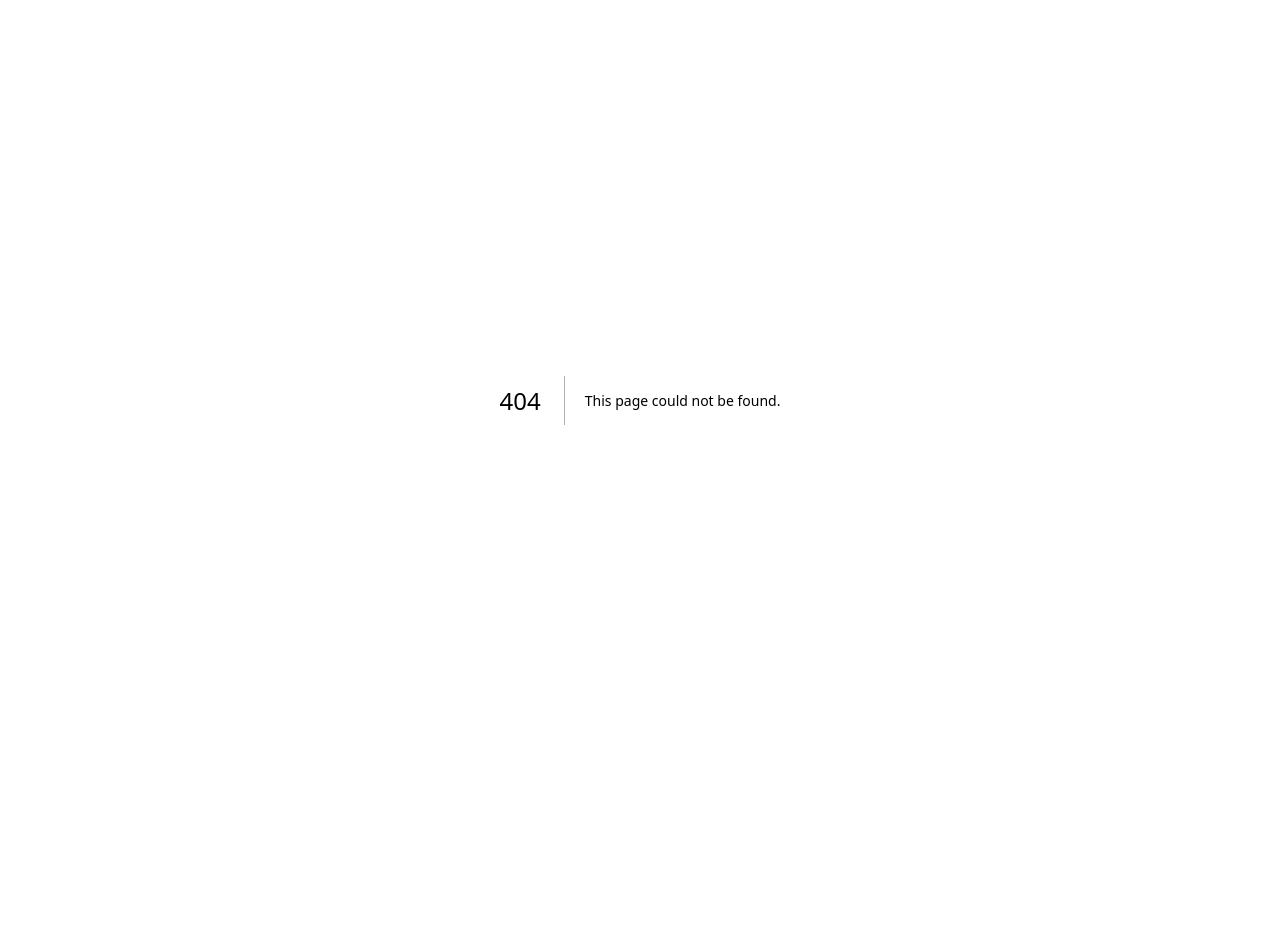
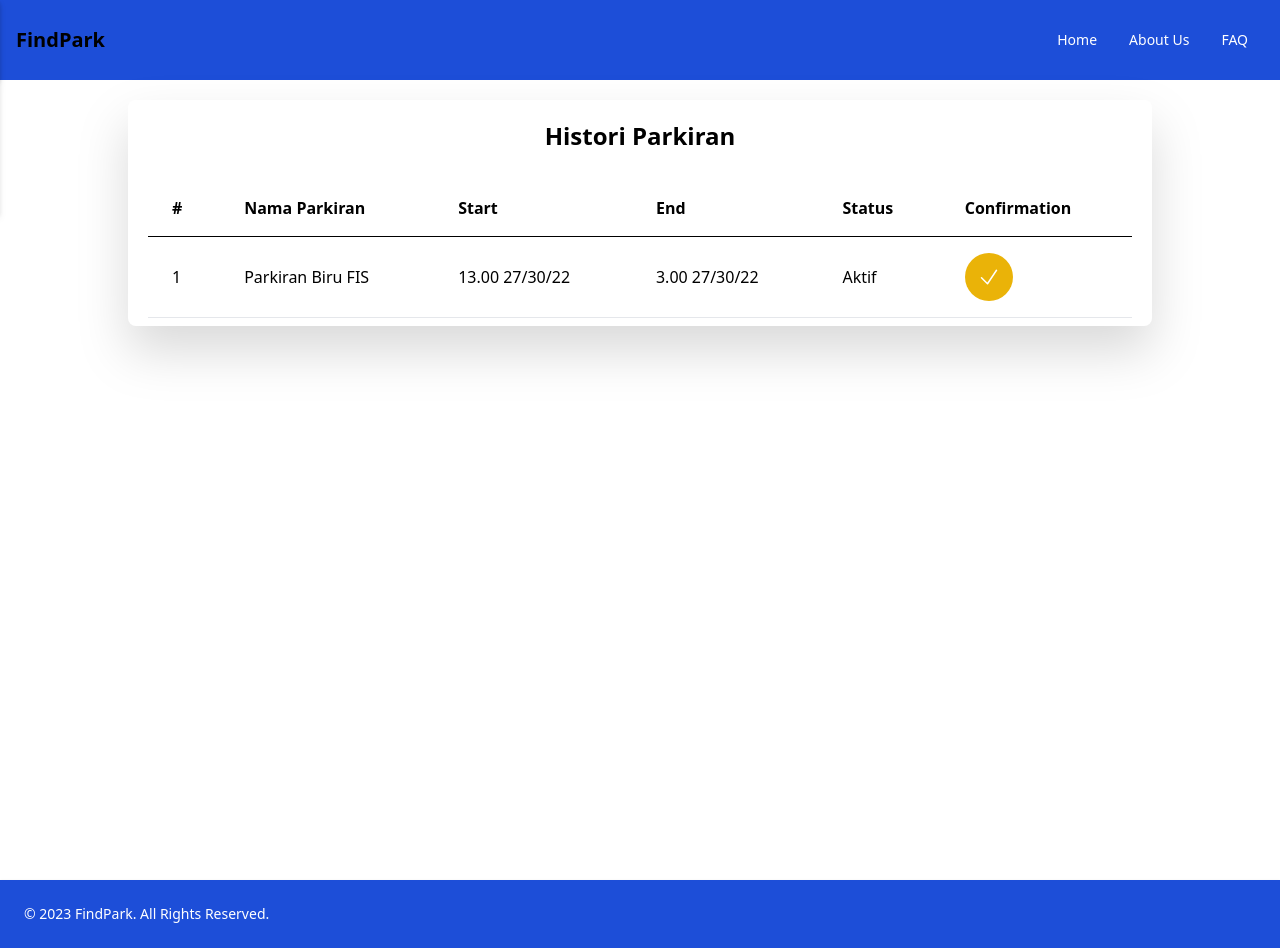
Before and after one commit to ahmadadi1415/nextfindpark, a Next.js app: page /history in a window 1280 px wide. Before the commit this address had no page. Before the commit the page ends 800 px from the top, so only its background shows below. Built offline with nearby package versions, Linux system fonts and the light colour scheme; no server answers.

Commit message:
Update icon & Coloring
Done

```diff
--- a/src/components/recomcard.tsx
+++ b/src/components/recomcard.tsx
@@ -47,18 +47,44 @@ export function Recomcard(props: Props) {
             <h5 className="py-5 text-xl font-bold leading-tight text-black">{parkingLot.name}</h5>
             <p className="text-justify text-base text-black">{parkingLot.description}</p>
           </div>
-          <div className="flex blocked mb-5 max-w-lg px-2 h-20 rounded-r-full items-center bg-blue-700 text-white">
-            <div className="flex justify-center  px-2 ">
-              <p className="">{convertDistance()} </p>
+          <div className="flex mb-5 max-w-lg px-2 h-20 rounded-r-full items-center bg-blue-700 text-white">
+            <div>
+              <div className="flex justify-center">
+                <svg xmlns="http://www.w3.org/2000/svg" fill="none" viewBox="0 0 24 24" stroke-width="1.5" stroke="currentColor" className="w-6 h-6">
+                  <path stroke-linecap="round" stroke-linejoin="round" d="M15 10.5a3 3 0 11-6 0 3 3 0 016 0z" />
+                  <path stroke-linecap="round" stroke-linejoin="round" d="M19.5 10.5c0 7.142-7.5 11.25-7.5 11.25S4.5 17.642 4.5 10.5a7.5 7.5 0 1115 0z" />
+                </svg>
+              </div>
+              <div className="flex px-2 w-24 justify-center">
+                <p className="">{convertDistance()} </p>
+              </div>
             </div>
-            <div className="flex justify-center  px-2">
-              <p className="">{parkingLot.status ? 'PENUH' : 'BELUM PENUH'}</p>
+            <div>
+              <div className="flex justify-center">
+                <svg xmlns="http://www.w3.org/2000/svg" fill="none" viewBox="0 0 24 24" stroke-width="1.5" stroke="currentColor" className="w-6 h-6">
+                  <path
+                    stroke-linecap="round"
+                    stroke-linejoin="round"
+                    d="M8.25 18.75a1.5 1.5 0 01-3 0m3 0a1.5 1.5 0 00-3 0m3 0h6m-9 0H3.375a1.125 1.125 0 01-1.125-1.125V14.25m17.25 4.5a1.5 1.5 0 01-3 0m3 0a1.5 1.5 0 00-3 0m3 0h1.125c.621 0 1.129-.504 1.09-1.124a17.902 17.902 0 00-3.213-9.193 2.056 2.056 0 00-1.58-.86H14.25M16.5 18.75h-2.25m0-11.177v-.958c0-.568-.422-1.048-.987-1.106a48.554 48.554 0 00-10.026 0 1.106 1.106 0 00-.987 1.106v7.635m12-6.677v6.677m0 4.5v-4.5m0 0h-12"
+                  />
+                </svg>
+              </div>
+              <div className="flex px-2 w-40 justify-center">
+                <p className="">{parkingLot.status ? 'PENUH' : 'BELUM PENUH'}</p>
+              </div>
             </div>
-            <div className="flex text-2xl  px-2">
-              <Image className="" src="/star.png" alt="" width={35} height={35} />
+            <div className="flex items-center text-2xl pr-5">
+              <svg xmlns="http://www.w3.org/2000/svg" viewBox="0 0 24 24" fill="currentColor" className="w-6 h-6">
+                <path
+                  fill-rule="evenodd"
+                  d="M10.788 3.21c.448-1.077 1.976-1.077 2.424 0l2.082 5.007 5.404.433c1.164.093 1.636 1.545.749 2.305l-4.117 3.527 1.257 5.273c.271 1.136-.964 2.033-1.96 1.425L12 18.354 7.373 21.18c-.996.608-2.231-.29-1.96-1.425l1.257-5.273-4.117-3.527c-.887-.76-.415-2.212.749-2.305l5.404-.433 2.082-5.006z"
+                  clip-rule="evenodd"
+                />
+              </svg>
+
               <p>{parkingLot.rate}</p>
             </div>
-            <div className="flex items-center px-2">
+            <div className="flex items-center justify-center px-2">
               <button className=" px-3 w-12 h-12 bg-yellow-500 hover:bg-yellow-600 rounded-full">
                 <Link href={`/parking-lot/${parkingLot.id}/details`}>
                   <img src="/panahnext.png" alt="" />
@@ -92,13 +118,31 @@ export function Findcard(props: Props) {
           <div className="flex flex-col justify-start p-6">
             <h5 className="mb-2 text-3xl font-bold text-black">{parkingLot.name}</h5>
             <h6 className="mb-2 text-base font-sans text-black">{parkingLot.location}</h6>
-            <p className="mb-4 text-sm text-black">{parkingLot.description}</p>
-            <div className="flex h-10 justify-between text-black">
-              <button className="w-28 bg-yellow-500 hover:bg-yellow-600 rounded-full">{parkingLot.rate}</button>
-              <button className="w-28 bg-yellow-500 hover:bg-yellow-600 rounded-full">{convertDistance()}</button>
+            <p className="mb-4 text-sm text-white">{parkingLot.description}</p>
+            <div className="flex h-10 justify-between text-white">
+              <div className="flex bg-yellow-500  w-24 justify-center py-3 items-center rounded-full">
+                <svg xmlns="http://www.w3.org/2000/svg" viewBox="0 0 24 24" fill="currentColor" className="w-6 h-6">
+                  <path
+                    fill-rule="evenodd"
+                    d="M10.788 3.21c.448-1.077 1.976-1.077 2.424 0l2.082 5.007 5.404.433c1.164.093 1.636 1.545.749 2.305l-4.117 3.527 1.257 5.273c.271 1.136-.964 2.033-1.96 1.425L12 18.354 7.373 21.18c-.996.608-2.231-.29-1.96-1.425l1.257-5.273-4.117-3.527c-.887-.76-.415-2.212.749-2.305l5.404-.433 2.082-5.006z"
+                    clip-rule="evenodd"
+                  />
+                </svg>
+                <p>{parkingLot.rate}</p>
+              </div>
+              <div className="flex bg-yellow-500  w-24 py-3 justify-center items-center rounded-full">
+                <svg xmlns="http://www.w3.org/2000/svg" fill="none" viewBox="0 0 24 24" stroke-width="1.5" stroke="currentColor" className="w-6 h-6">
+                  <path
+                    stroke-linecap="round"
+                    stroke-linejoin="round"
+                    d="M8.25 18.75a1.5 1.5 0 01-3 0m3 0a1.5 1.5 0 00-3 0m3 0h6m-9 0H3.375a1.125 1.125 0 01-1.125-1.125V14.25m17.25 4.5a1.5 1.5 0 01-3 0m3 0a1.5 1.5 0 00-3 0m3 0h1.125c.621 0 1.129-.504 1.09-1.124a17.902 17.902 0 00-3.213-9.193 2.056 2.056 0 00-1.58-.86H14.25M16.5 18.75h-2.25m0-11.177v-.958c0-.568-.422-1.048-.987-1.106a48.554 48.554 0 00-10.026 0 1.106 1.106 0 00-.987 1.106v7.635m12-6.677v6.677m0 4.5v-4.5m0 0h-12"
+                  />
+                </svg>
+                <p className="pl-1">{convertDistance()}</p>
+              </div>
             </div>
           </div>
-          <div className="flex lg:items-center justify-center py-2 px-2 bg-yellow-500 rounded-r-lg">
+          <div className="flex lg:items-center justify-center py-2 px-2 bg-yellow-500 hover:bg-yellow-600 rounded-r-lg">
             <div className="flex items-center justify-center border-8 border-white border-lg text-white w-24 h-24 rounded-full">
               <p className="text-center text-sm">{parkingLot.status ? 'PENUH' : 'MASIH KOSONG'}</p>
             </div>
--- /dev/null
+++ b/src/pages/history.tsx
@@ -0,0 +1,79 @@
+import Head from 'next/head';
+import Image from 'next/image';
+import { Inter } from '@next/font/google';
+import { Footer } from '@/components/footer';
+import Link from 'next/link';
+import Navbar from '@/components/navbar';
+
+export default function Aboutus() {
+  return (
+    <>
+      <Navbar />
+      <Head>
+        <title>About Us</title>
+        <meta name="description" content="Generated by create next app" />
+        <meta name="viewport" content="width=device-width, initial-scale=1" />
+        <link rel="icon" href="/favicon.ico" />
+      </Head>
+      <main className="bg-white min-h-screen">
+        <div className="flex py-5 justify-center  text-black">
+          <div className=" w-4/5 px-5 bg-white drop-shadow-2xl rounded-lg">
+            <div className="flex justify-center py-5">
+              <h1 className="text-2xl font-bold">Histori Parkiran</h1>
+            </div>
+
+            <div className="flex flex-col">
+              <div className="overflow-x-auto sm:-mx-6 lg:-mx-8">
+                <div className="inline-block min-w-full py-2 sm:px-6 lg:px-8">
+                  <div className="overflow-hidden">
+                    <table className="min-w-full text-left">
+                      <thead className="border-b font-medium border-black">
+                        <tr>
+                          <th scope="col" className="px-6 py-4">
+                            #
+                          </th>
+                          <th scope="col" className="px-6 py-4">
+                            Nama Parkiran
+                          </th>
+                          <th scope="col" className="px-6 py-4">
+                            Start
+                          </th>
+                          <th scope="col" className="px-6 py-4">
+                            End
+                          </th>
+                          <th scope="col" className="px-6 py-4">
+                            Status
+                          </th>
+                          <th scope="col" className=" px-6 py-4">
+                            Confirmation
+                          </th>
+                        </tr>
+                      </thead>
+                      <tbody>
+                        <tr className="border-b dark:border-neutral-500">
+                          <td className="whitespace-nowrap px-6 py-4 font-medium">1</td>
+                          <td className="whitespace-nowrap px-6 py-4">Parkiran Biru FIS</td>
+                          <td className="whitespace-nowrap px-6 py-4">13.00 27/30/22</td>
+                          <td className="whitespace-nowrap px-6 py-4">3.00 27/30/22</td>
+                          <td className="whitespace-nowrap px-6 py-4">Aktif</td>
+                          <td className="whitespace-nowrap px-6 py-4">
+                            <button className="bg-yellow-500 px-3 py-3 rounded-full text-white">
+                              <svg xmlns="http://www.w3.org/2000/svg" fill="none" viewBox="0 0 24 24" stroke-width="1.5" stroke="currentColor" className="w-6 h-6">
+                                <path stroke-linecap="round" stroke-linejoin="round" d="M4.5 12.75l6 6 9-13.5" />
+                              </svg>
+                            </button>
+                          </td>
+                        </tr>
+                      </tbody>
+                    </table>
+                  </div>
+                </div>
+              </div>
+            </div>
+          </div>
+        </div>
+      </main>
+      <Footer />
+    </>
+  );
+}
--- a/src/pages/home.tsx
+++ b/src/pages/home.tsx
@@ -167,7 +167,7 @@ export default function Home({ bestParkingLot }: Props) {
                       }}
                     />
                     <button
-                      className="bg-yellow-500 py-1 px-1 rounded-r-lg"
+                      className="bg-yellow-500 hover:bg-yellow-600 py-2 px-2 rounded-r-lg text-white"
                       disabled={!coords}
                       onClick={() => {
                         if (coords) {
@@ -175,29 +175,34 @@ export default function Home({ bestParkingLot }: Props) {
                         }
                       }}
                     >
-                      <img src="/search.png" alt="" />
+                      <svg xmlns="http://www.w3.org/2000/svg" fill="none" viewBox="0 0 24 24" stroke-width="1.5" stroke="currentColor" className="w-10 h-10">
+                        <path stroke-linecap="round" stroke-linejoin="round" d="M21 21l-5.197-5.197m0 0A7.5 7.5 0 105.196 5.196a7.5 7.5 0 0010.607 10.607z" />
+                      </svg>
                     </button>
                   </div>
                 </div>
                 <div className="lg:flex mx-auto px-5 text-white">
                   <div className="flex">
                     <div className="w-20">
-                      <img src="/lokasi.png" alt="" />
+                      <svg xmlns="http://www.w3.org/2000/svg" fill="none" viewBox="0 0 24 24" stroke-width="1.5" stroke="currentColor" className="w-14 h-14">
+                        <path stroke-linecap="round" stroke-linejoin="round" d="M15 10.5a3 3 0 11-6 0 3 3 0 016 0z" />
+                        <path stroke-linecap="round" stroke-linejoin="round" d="M19.5 10.5c0 7.142-7.5 11.25-7.5 11.25S4.5 17.642 4.5 10.5a7.5 7.5 0 1115 0z" />
+                      </svg>
                     </div>
                     <div className="pl-1">
                       <p>{location}</p>
                     </div>
                   </div>
-                  <div className="flex justify-between text-white lg:pl-20">
+                  <div className="flex justify-between text-white py-5 lg:pl-20">
                     <div className="text-xl">
-                      <button className=" bg-yellow-500 lg:w-48 lg:h-12 rounded-full">TERDEKAT</button>
+                      <button className="flex items-center justify-center bg-yellow-500 lg:w-48  w-36 py-3 rounded-full">TERDEKAT</button>
                     </div>
                     <div className="text-xl lg:pl-10">
-                      <button className=" bg-yellow-500 lg:w-48 lg:h-12 rounded-full">TIDAK RAMAI</button>
+                      <button className="flex items-center justify-center bg-yellow-500 lg:w-48 w-36 lg-28 py-3 rounded-full">TIDAK RAMAI</button>
                     </div>
                   </div>
                 </div>
-                <div className="lg:grid lg:grid-cols-2 pl-5 lg:pt-5 pt-1">
+                <div className="lg:grid lg:grid-cols-2 lg:pt-5 pt-1">
                   {searchRes?.map((parkingLot: ParkingLot) => [
                     <div className="pr-5 pb-5">
                       <Findcard key={parkingLot.id} userDistance={parkingLot.distance} parkingLot={parkingLot}></Findcard>
--- a/src/pages/index.tsx
+++ b/src/pages/index.tsx
@@ -15,7 +15,7 @@ export default function Home() {
     <>
       <Navbar />
       <div>
-        <main className="lg:p-32 flex items-center justify-between flex-col-2 min-h-screen bg-gradient-to-r from-white to-blue-700">
+        <main className="lg:p-32 flex items-center justify-between flex-col-2 min-h-screen bg-gradient-to-r from-blue-200 to-blue-700">
           <div className="lg:grid grid-cols-2 ">
             <div className="">
               <div className="mx-auto flex-col flex w-3/4 py-5 ">
--- a/src/pages/profile.tsx
+++ b/src/pages/profile.tsx
@@ -209,7 +209,7 @@ export default function Profile({ userProfile }: Props) {
               </Formik>
             </div>
           </div>
-          <div className="container bg-gray-300 rounded-full text-black">
+          <div className="container bg-blue-700 rounded-lg text-white">
             <Formik
               initialValues={{
                 oldPassword: '',
```
